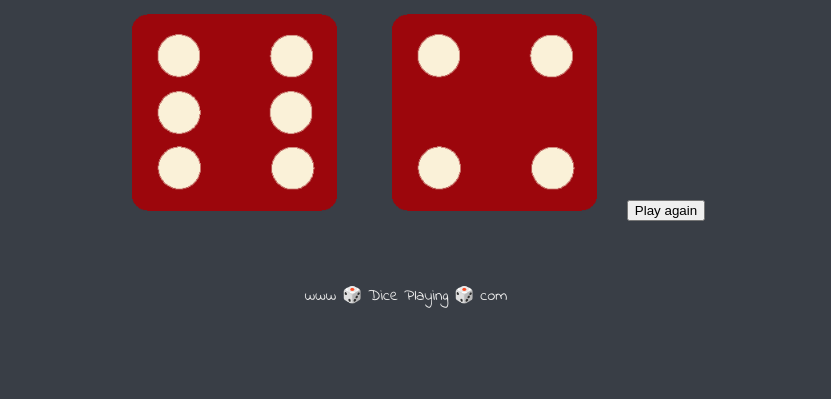
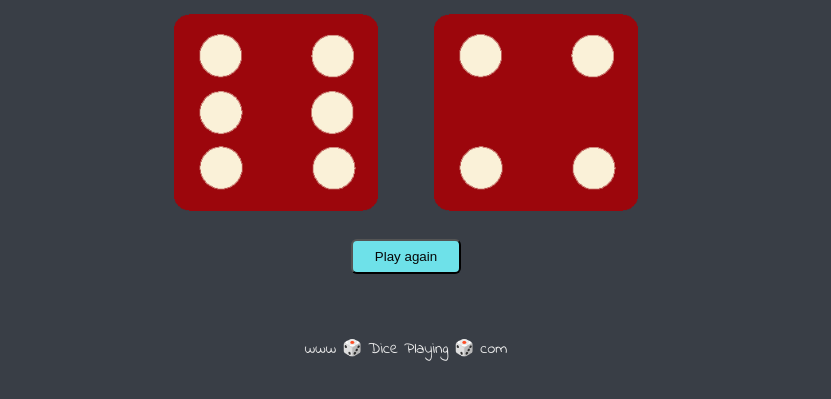
Before and after one commit to Manikandan715/DiceeGame, a plain HTML site: page index.html in a window 1280 px wide. Shown: the part 321-720 px from the top of the page, without its empty margins (234-1065 px from the left). Drawn offline with Linux system fonts and the light colour scheme.

Commit message:
Update styles.css

```diff
--- a/styles.css
+++ b/styles.css
@@ -31,6 +31,21 @@
 img {
   width: 80%;
 }
+button {
+  color: #070707;
+  padding: 8px 22px;
+  border-radius: 6px;
+  background: #6ee1e9;
+  transition: all 0.2s ease;
+}
+button:active{
+  transform: scale(0.96);
+}
+.reload {
+  display: block;
+  margin: auto;
+  margin-top: 20px;
+}
 
 footer {
   margin-top: 5%;
```
